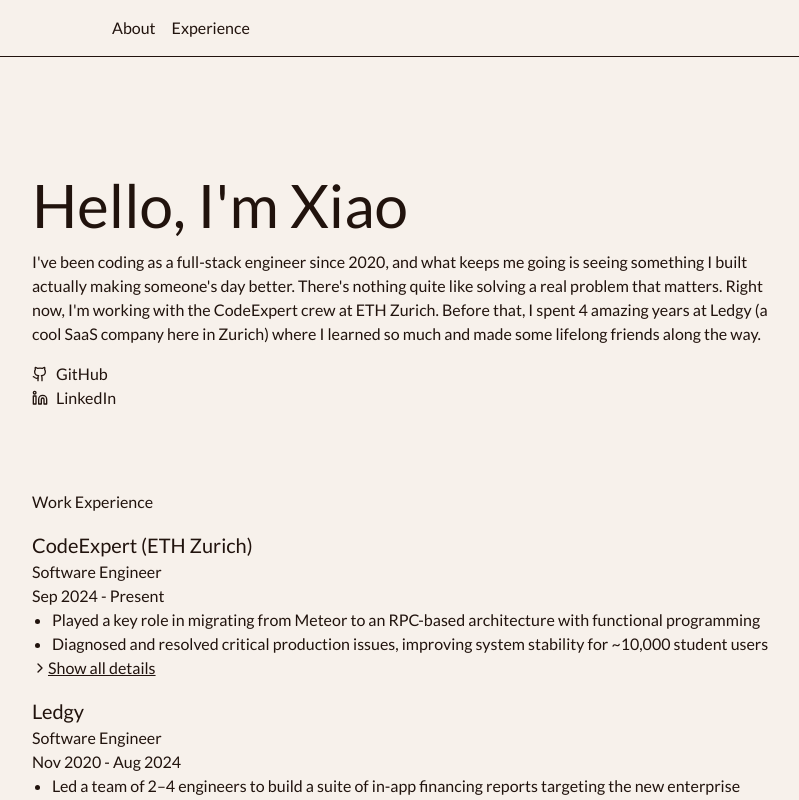
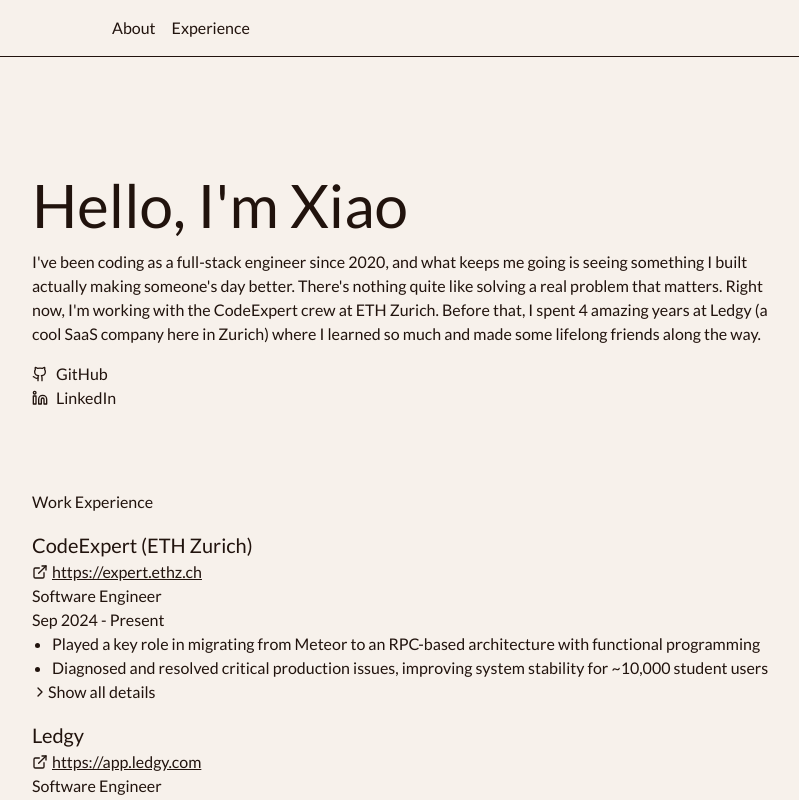
Before and after one commit to XiaoSunXS/xiaosun.dev, a Next.js app: page / in a window 1280 px wide. Shown: the top 800 px of the page, without its empty margins (48-847 px from the left). Built offline with nearby package versions, Linux system fonts and the light colour scheme.

Commit message:
feat: add company link

```diff
--- a/src/app/components/CollapsableList.tsx
+++ b/src/app/components/CollapsableList.tsx
@@ -31,7 +31,7 @@
           ))}
         </ul>
         <a
-          className="underline cursor-pointer flex"
+          className="cursor-pointer flex"
           onClick={() => setIsCollapsed(false)}
         >
           <LuChevronRight className="mt-1 ml-0" />
@@ -49,10 +49,7 @@
             <li key={`collapsable-item-${index}`}>{item}</li>
           ))}
         </ul>
-        <a
-          className="underline cursor-pointer flex"
-          onClick={() => setIsCollapsed(true)}
-        >
+        <a className="cursor-pointer flex" onClick={() => setIsCollapsed(true)}>
           <LuChevronUp className="m-1" />
           Hide
         </a>
--- a/src/app/components/JobExperiences.tsx
+++ b/src/app/components/JobExperiences.tsx
@@ -3,6 +3,17 @@
 import { JOB_EXPERIENCES } from "../contents/jobExperience";
 import { formatYearMonth } from "../utils/helpers";
 import { CollapsableList } from "./CollapsableList";
+import { LuExternalLink } from "react-icons/lu";
+
+const CompanyLink = ({ url }: { url: string }) => (
+  <a
+    href={url}
+    target="_blank"
+    className="underline hover:cursor-pointer flex items-center gap-1"
+  >
+    <LuExternalLink /> {url}
+  </a>
+);
 
 export const JobExperiences = () => (
   <div className="space-y-4">
@@ -10,6 +21,9 @@
     {JOB_EXPERIENCES.map((jobExperienceItem) => (
       <div key={`job-at-${jobExperienceItem.company}`}>
         <h4>{jobExperienceItem.company}</h4>
+        {jobExperienceItem.companyUrl && (
+          <CompanyLink url={jobExperienceItem.companyUrl} />
+        )}
         <p>{jobExperienceItem.title}</p>
         <p>
           {formatYearMonth(jobExperienceItem.dates.start)} -{" "}
--- a/src/app/contents/jobExperience.ts
+++ b/src/app/contents/jobExperience.ts
@@ -4,6 +4,7 @@
   {
     title: "Software Engineer",
     company: "CodeExpert (ETH Zurich)",
+    companyUrl: "https://expert.ethz.ch",
     dates: {
       start: { year: 2024, month: 9 },
     },
@@ -17,7 +18,7 @@
   {
     title: "Software Engineer",
     company: "Ledgy",
-    companyUrl: "https://www.ledgy.com",
+    companyUrl: "https://app.ledgy.com",
     dates: {
       start: { year: 2020, month: 11 },
       end: { year: 2024, month: 8 },
```
